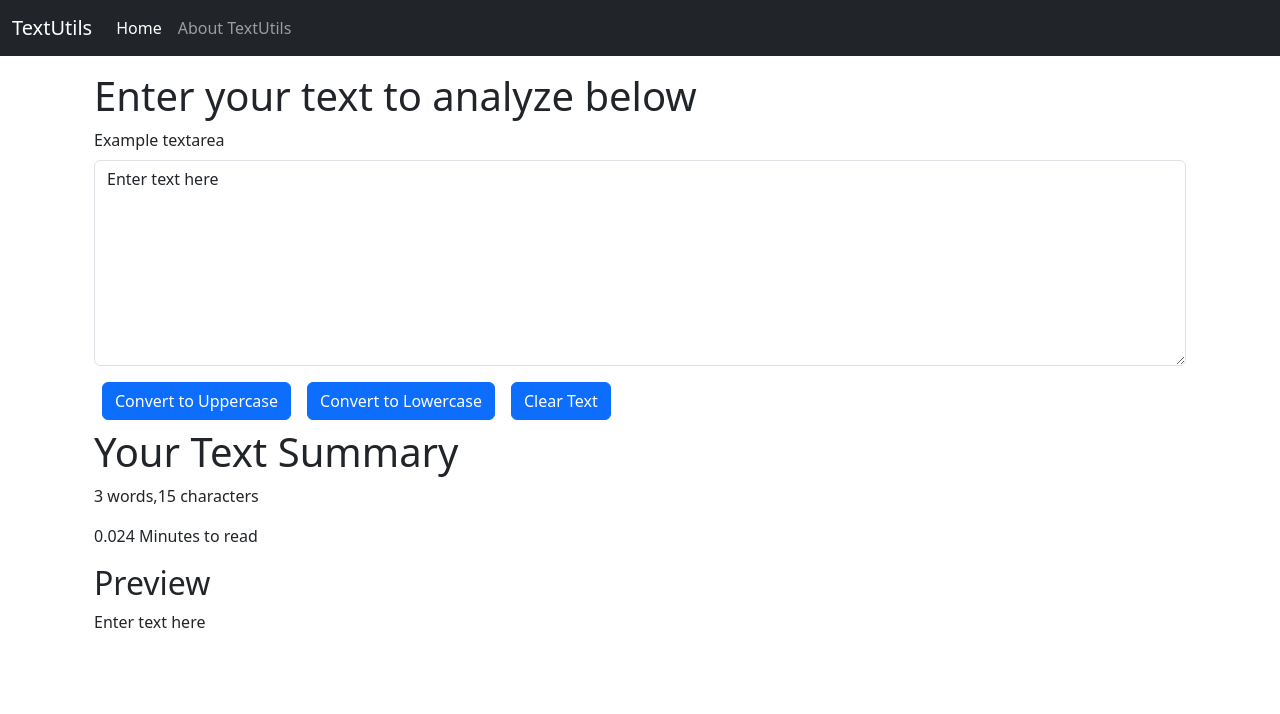
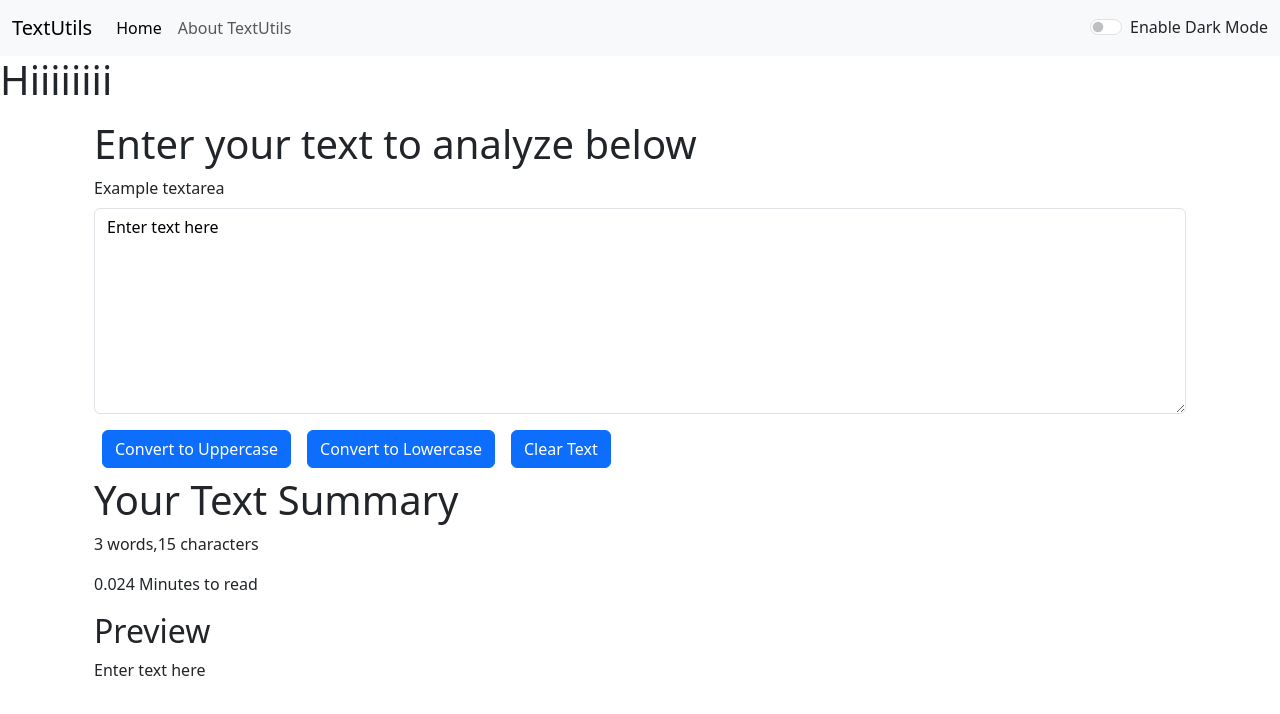
Before and after one commit to lokeshdissrani/textutils, a React (Create React App) app: page / in a window 1280 px wide. Shown: the top 714 px of the page. Built offline with nearby package versions, Linux system fonts and the light colour scheme.

Commit message:
More features regarding CSS styling

```diff
--- a/src/App.js
+++ b/src/App.js
@@ -1,15 +1,31 @@
 // import logo from './logo.svg';
+import React,{useState} from 'react';
 import './App.css';
 // import About from './components/About';
 import Navbar from './components/Navbar';
 import TextForm from './components/TextForm';
 
 function App() {
+  const [mode, setMode] = useState('light')
+  const toggleMode = () => {
+    if(mode==='light'){
+      setMode('dark');
+      document.body.style.backgroundColor='grey';
+      document.body.style.color='white'
+    }
+    else{
+      setMode('light');
+      document.body.style.backgroundColor='white';
+      document.body.style.color='black'
+
+    }
+    }
   return (
   <>
-    <Navbar title="TextUtils" aboutText="About TextUtils" />
+    <Navbar title="TextUtils" aboutText="About TextUtils" mode={mode} toggleMode={toggleMode} />
+    <h1> Hiiiiiiii</h1>
     <div className="container my-3">
-      <TextForm heading="Enter your text to analyze below" />
+      <TextForm heading="Enter your text to analyze below" mode={mode}  />
       {/* <About/> */}
     </div>
   </>
--- a/src/components/About.js
+++ b/src/components/About.js
@@ -16,7 +16,7 @@ export default function
                 color : 'black',
         backgroundColor :'white'
             })
-            setbtnText("hello Dark Mode")
+            setbtnText("Enable Dark Mode")
         }
         else{
             setMyStyle({color : 'white',
--- a/src/components/Navbar.js
+++ b/src/components/Navbar.js
@@ -2,9 +2,10 @@ import React from 'react'
 import PropTypes from 'prop-types'
 
     export default function Navbar(props) {
+        console.log(props.mode)
     return (
 
-            <nav className="navbar navbar-expand-lg navbar-dark bg-dark">
+            <nav className={`navbar navbar-expand-lg navbar-${props.mode} bg-${props.mode} `}>
     <div className="container-fluid">
         <a className="navbar-brand" href="/">{props.title}</a>
         <button className="navbar-toggler" type="button" data-bs-toggle="collapse" data-bs-target="#navbarSupportedContent" aria-controls="navbarSupportedContent" aria-expanded="false" aria-label="Toggle navigation">
@@ -20,6 +21,10 @@ import PropTypes from 'prop-types'
             </li>
 
         </ul>
+        <div className={`form-check form-switch text-${props.mode==='light'?'dark':'light'}`}>
+            <input className="form-check-input" type="checkbox" onClick={props.toggleMode} role="switch" id="flexSwitchCheckDefault" />
+            <label className="form-check-label" htmlFor="flexSwitchCheckDefault">Enable Dark Mode</label>
+        </div>
         {/* <form className="d-flex" role="search">
             <input className="form-control me-2" type="search" placeholder="Search" aria-label="Search"/>
             <button className="btn btn-primary" type="submit">Search</button>
--- a/src/components/TextForm.js
+++ b/src/components/TextForm.js
@@ -25,7 +25,10 @@ export default function TextForm(props) {
             <h1>{props.heading}</h1>
             <div className="mb-3">
                 <label htmlFor="myBox" class="form-label">Example textarea</label>
-                <textarea className="form-control" id="myBox" rows="8" value={text} onChange={handleOnChange}></textarea>
+                <textarea className="form-control" id="myBox" rows="8" value={text} onChange={handleOnChange}
+                style={{backgroundColor : props.mode==='dark'?'grey':'white',
+                        color:props.mode==='dark'?'white':'black'
+                }}></textarea>
             </div>
             <button className="btn btn-primary mx-2" onClick={handleUpClick}>Convert to Uppercase</button>
             <button className="btn btn-primary mx-2" onClick={handleLoClick}>Convert to Lowercase</button>
```
